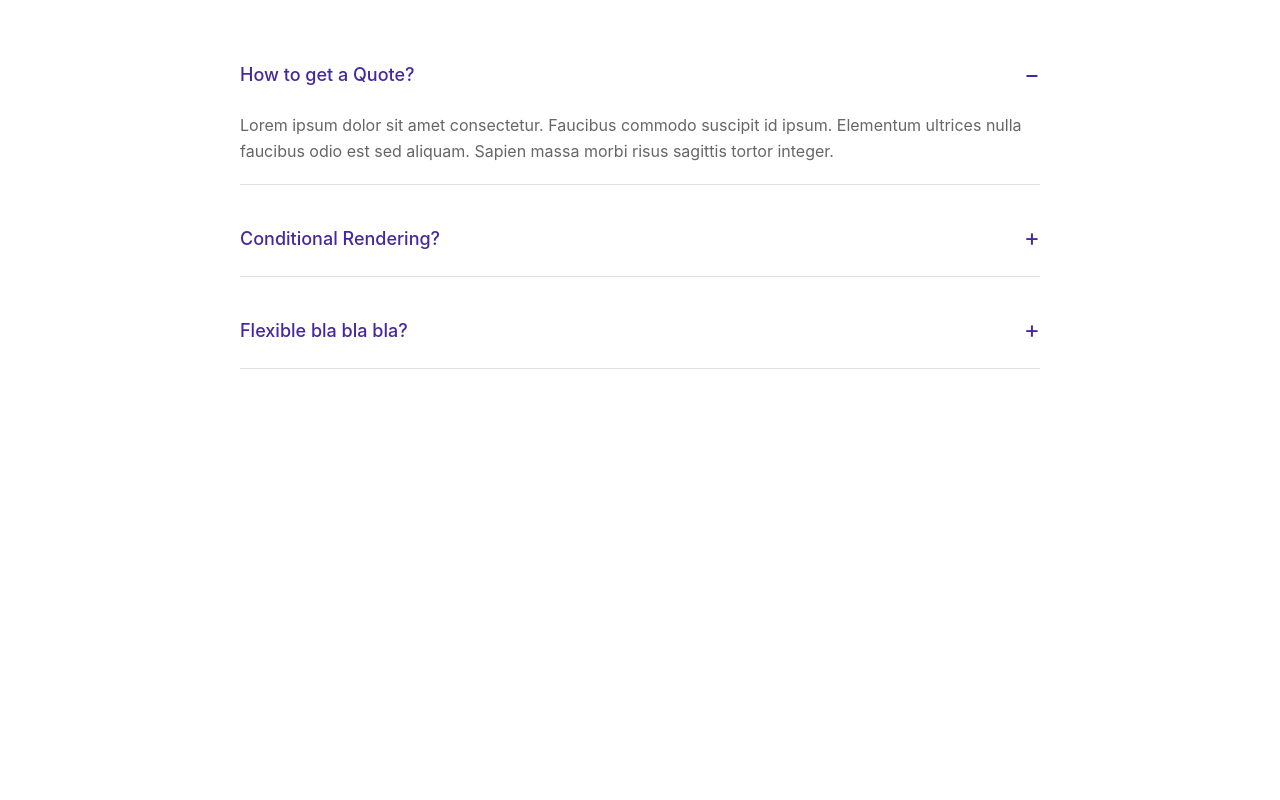
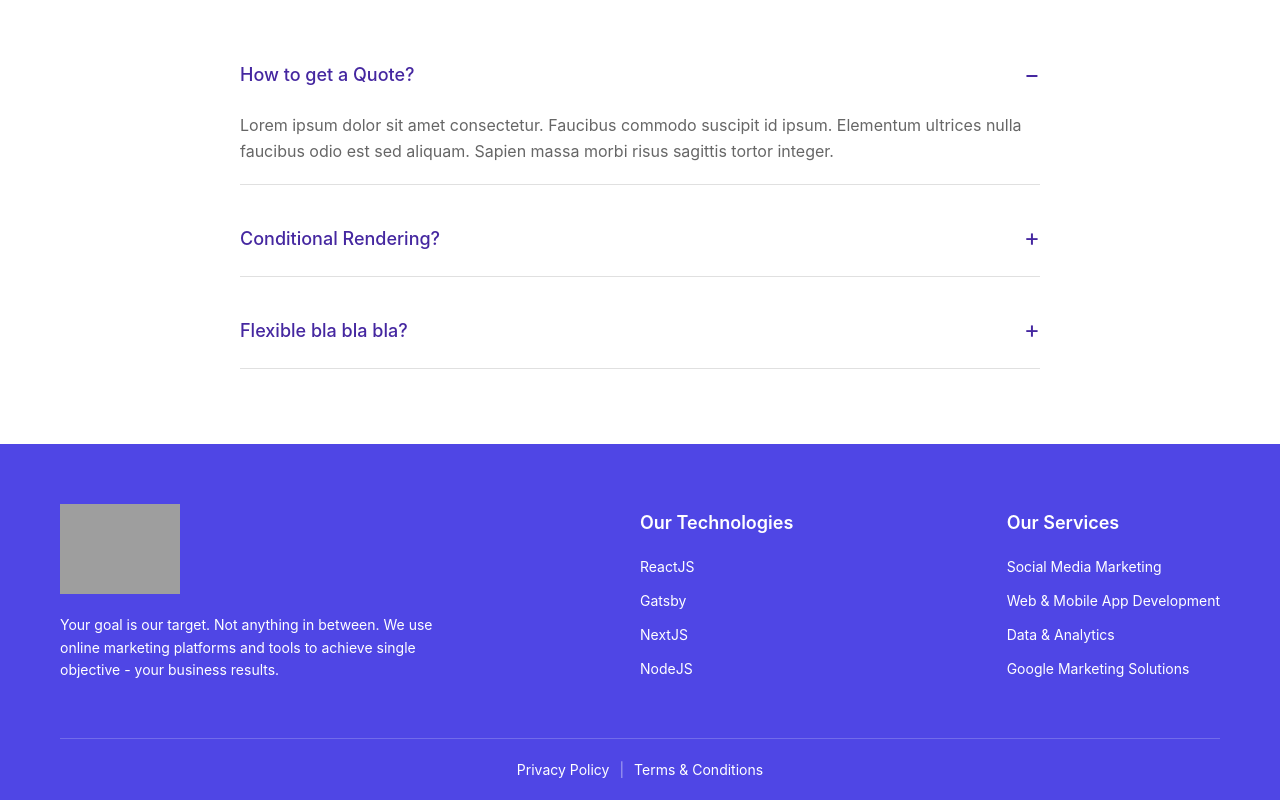
Before and after one commit to ravishkafdo/at_digital, a React (Vite) app: page / in a window 1280 px wide. Shown: the part 1694-2494 px from the top of the page. Before the commit the page ends 2138 px from the top, so only its background shows below. Built offline with nearby package versions, Linux system fonts and the light colour scheme; grey boxes are pictures that could not be loaded.

Commit message:
Add Footer component and styles; update App layout to include Footer

```diff
--- a/src/App.jsx
+++ b/src/App.jsx
@@ -2,12 +2,14 @@ import React from 'react'
 import HomePage from './pages/homePage'
 import './App.css'
 import BootstrapNav from './components/Navbar/Navbar'
+import Footer from './components/Footer/Footer'
 
 const App = () => {
   return (
     <>
     <BootstrapNav/>
     <HomePage/>
+    <Footer/>
     </>
   )
 }
--- /dev/null
+++ b/src/components/Footer/Footer.css
@@ -0,0 +1,136 @@
+
+.footer {
+    background-color: #4f46e5;
+    color: white;
+    padding: 60px 0 20px;
+  }
+
+  .footer-container {
+    max-width: 1200px;
+    margin: 0 auto;
+    padding: 0 20px;
+  }
+
+  .footer-main {
+    display: flex;
+    justify-content: space-between;
+    margin-bottom: 40px;
+  }
+
+  .footer-info {
+    flex: 0 0 40%;
+  }
+
+  .footer-logo {
+    width: 120px;
+    margin-bottom: 20px;
+  }
+
+  .footer-description {
+    font-size: 14px;
+    line-height: 1.6;
+    max-width: 400px;
+  }
+
+  .footer-links {
+    flex: 0 0 50%;
+    display: flex;
+    justify-content: space-between;
+  }
+
+  .footer-column h3 {
+    font-size: 18px;
+    margin-bottom: 20px;
+    font-weight: 600;
+  }
+
+  .footer-column ul {
+    list-style: none;
+    padding: 0;
+    margin: 0;
+  }
+
+  .footer-column li {
+    margin-bottom: 10px;
+  }
+
+  .footer-column a {
+    color: white;
+    text-decoration: none;
+    font-size: 14px;
+    transition: opacity 0.3s ease;
+  }
+
+  .footer-column a:hover {
+    opacity: 0.8;
+  }
+
+  .footer-divider {
+    height: 1px;
+    background-color: rgba(255, 255, 255, 0.2);
+    margin-bottom: 20px;
+  }
+
+  .footer-legal {
+    display: flex;
+    justify-content: center;
+    font-size: 14px;
+  }
+
+  .footer-legal a {
+    color: white;
+    text-decoration: none;
+    transition: opacity 0.3s ease;
+  }
+
+  .footer-legal a:hover {
+    opacity: 0.8;
+  }
+
+  .footer-separator {
+    margin: 0 10px;
+    opacity: 0.5;
+  }
+
+  @media screen and (max-width: 768px) {
+    .footer {
+      padding: 40px 0 20px;
+
+    }
+
+    .footer-main {
+      flex-direction: column;
+    }
+
+    .footer-info {
+      flex: 0 0 100%;
+      margin-bottom: 40px;
+      text-align: center;
+    }
+
+    .footer-description {
+      margin: 0 auto;
+    }
+
+    .footer-links {
+      flex: 0 0 100%;
+    }
+
+    .footer-column {
+      margin-bottom: 30px;
+    }
+
+
+  }
+
+  @media screen and (max-width: 476px) {
+    .footer-container{
+    }
+    .footer-links {
+      flex-direction: column;
+    }
+
+    .footer-column {
+      text-align: center;
+    }
+  }
--- /dev/null
+++ b/src/components/Footer/Footer.jsx
@@ -0,0 +1,69 @@
+import "./Footer.css"
+import logo from "../../assets/atdigital.png"
+
+const Footer = () => {
+  return (
+    <footer className="footer">
+      <div className="footer-container">
+        <div className="footer-main">
+          <div className="footer-info">
+            <img src={logo || "/placeholder.svg"} alt="AT Digital Logo" className="footer-logo" />
+            <p className="footer-description">
+              Your goal is our target. Not anything in between. We use online marketing platforms and tools to achieve
+              single objective - your business results.
+            </p>
+          </div>
+
+          <div className="footer-links">
+            <div className="footer-column">
+              <h3>Our Technologies</h3>
+              <ul>
+                <li>
+                  <a href="#">ReactJS</a>
+                </li>
+                <li>
+                  <a href="#">Gatsby</a>
+                </li>
+                <li>
+                  <a href="#">NextJS</a>
+                </li>
+                <li>
+                  <a href="#">NodeJS</a>
+                </li>
+              </ul>
+            </div>
+
+            <div className="footer-column">
+              <h3>Our Services</h3>
+              <ul>
+                <li>
+                  <a href="#">Social Media Marketing</a>
+                </li>
+                <li>
+                  <a href="#">Web & Mobile App Development</a>
+                </li>
+                <li>
+                  <a href="#">Data & Analytics</a>
+                </li>
+                <li>
+                  <a href="#">Google Marketing Solutions</a>
+                </li>
+              </ul>
+            </div>
+          </div>
+        </div>
+
+        <div className="footer-bottom">
+          <div className="footer-divider"></div>
+          <div className="footer-legal">
+            <a href="#">Privacy Policy</a>
+            <span className="footer-separator">|</span>
+            <a href="#">Terms & Conditions</a>
+          </div>
+        </div>
+      </div>
+    </footer>
+  )
+}
+
+export default Footer
--- a/src/components/Navbar/Navbar.css
+++ b/src/components/Navbar/Navbar.css
@@ -73,6 +73,10 @@
       background-color: #4F46E5;
       padding: 10px 0;
   }
+
+  .logo{
+    height: 30px;
+  }
 }
 
 /* Specific styles for very small screens */
--- a/src/pages/HomePage.jsx
+++ b/src/pages/HomePage.jsx
@@ -3,7 +3,9 @@ import desktop from '../assets/imageOne.jpg'
 import magnification from '../assets/imageTwo.jpg'
 import './pageStyling/HomePage.css'
 import FAQ from '../components/FAQ/FAQ'
-<style>@import url('https://fonts.googleapis.com/css2?family=Inter:ital,opsz,wght@0,14..32,100..900;1,14..32,100..900&display=swap');</style>
+<style>
+@import url('https://fonts.googleapis.com/css2?family=Inter:ital,opsz,wght@0,14..32,100..900;1,14..32,100..900&display=swap');
+</style>
 
 
 const HomePage = () => {
--- a/src/pages/pageStyling/HomePage.css
+++ b/src/pages/pageStyling/HomePage.css
@@ -2,7 +2,7 @@
     margin: 0%;
     box-sizing: border-box;
     max-width: 100vw;
-    font-family: "Inter", sans-serif;
+    font-family: "Inter";
     align-items: center;
 }
 
@@ -179,6 +179,4 @@
     .mainText{
       margin-top: -5%;
     }
-    .containerOne{
-    }
   }
```
